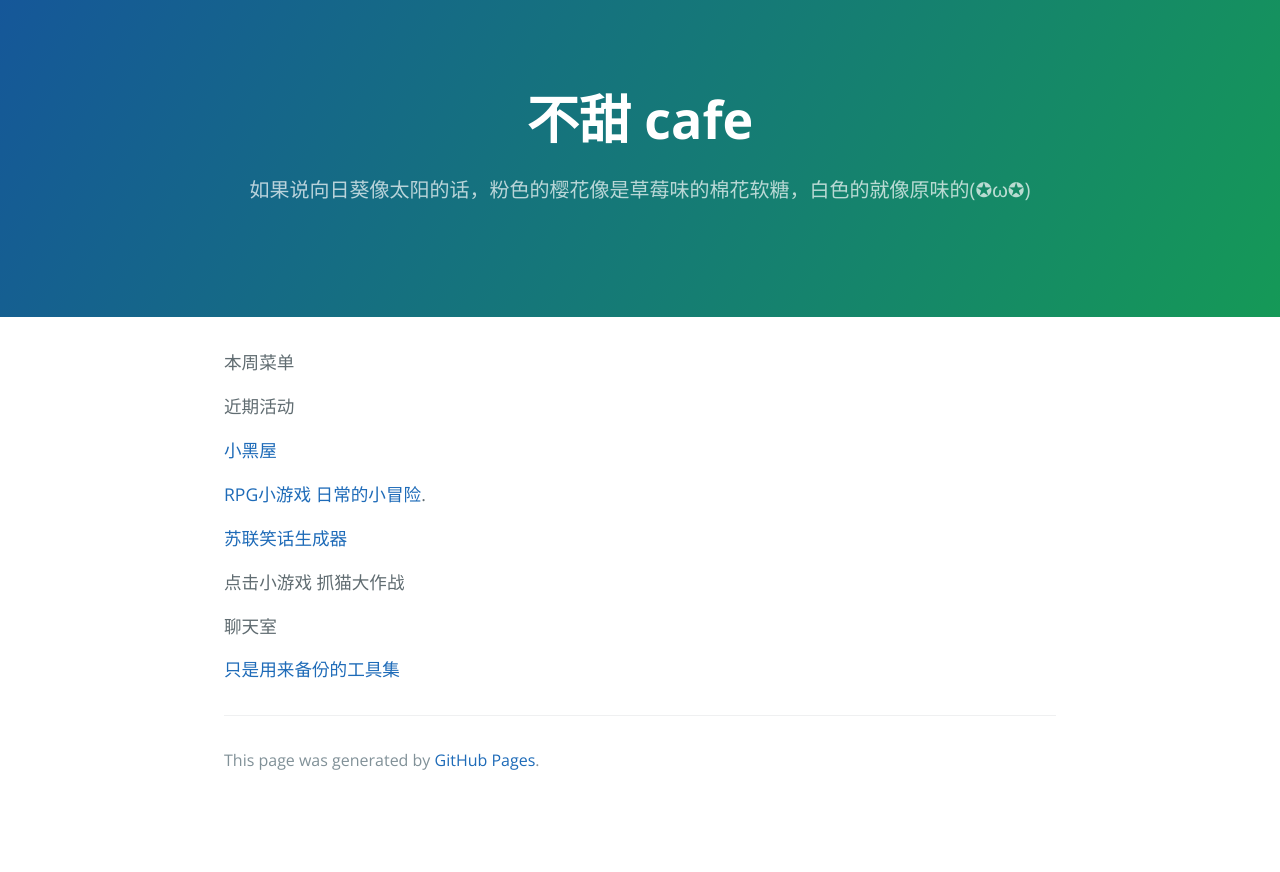
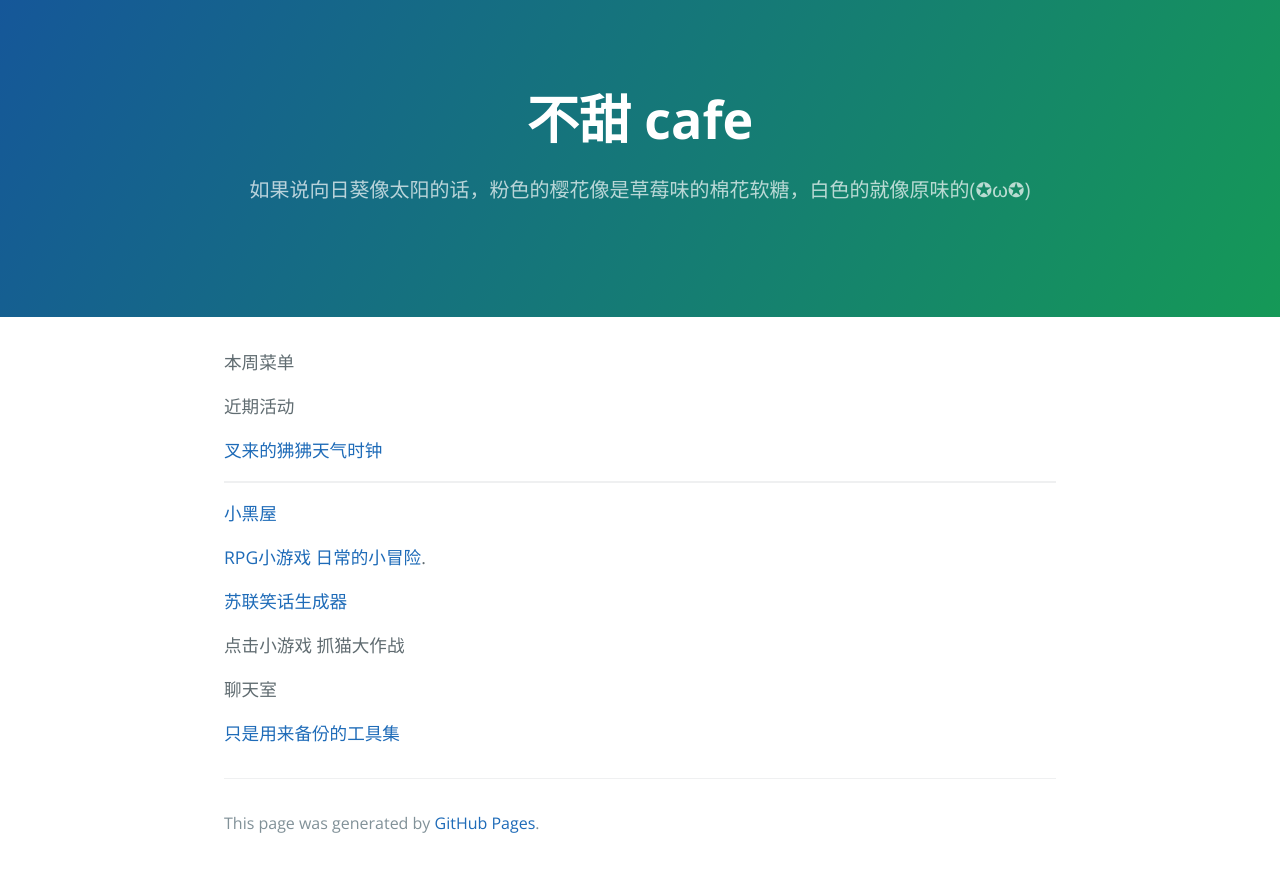
Before and after one commit to arthasxkyang/arthasxkyang.github.io, a Jekyll site: the page built from index.md, in a window 1280 px wide. Shown: the top 872 px of the page. Built offline with Jekyll 4.4.1, drawn with Linux system fonts in a browser that asks for light colours.

Commit message:
Update index.md

```diff
--- a/index.md
+++ b/index.md
@@ -5,6 +5,10 @@ layout: default
 本周菜单
 
 近期活动
+
+[叉来的狒狒天气时钟](http://butian.cafe/ff14wb/)
+
+-----
 
 [小黑屋](http://butian.cafe/adra/?lang=zh_cn)
 
```
